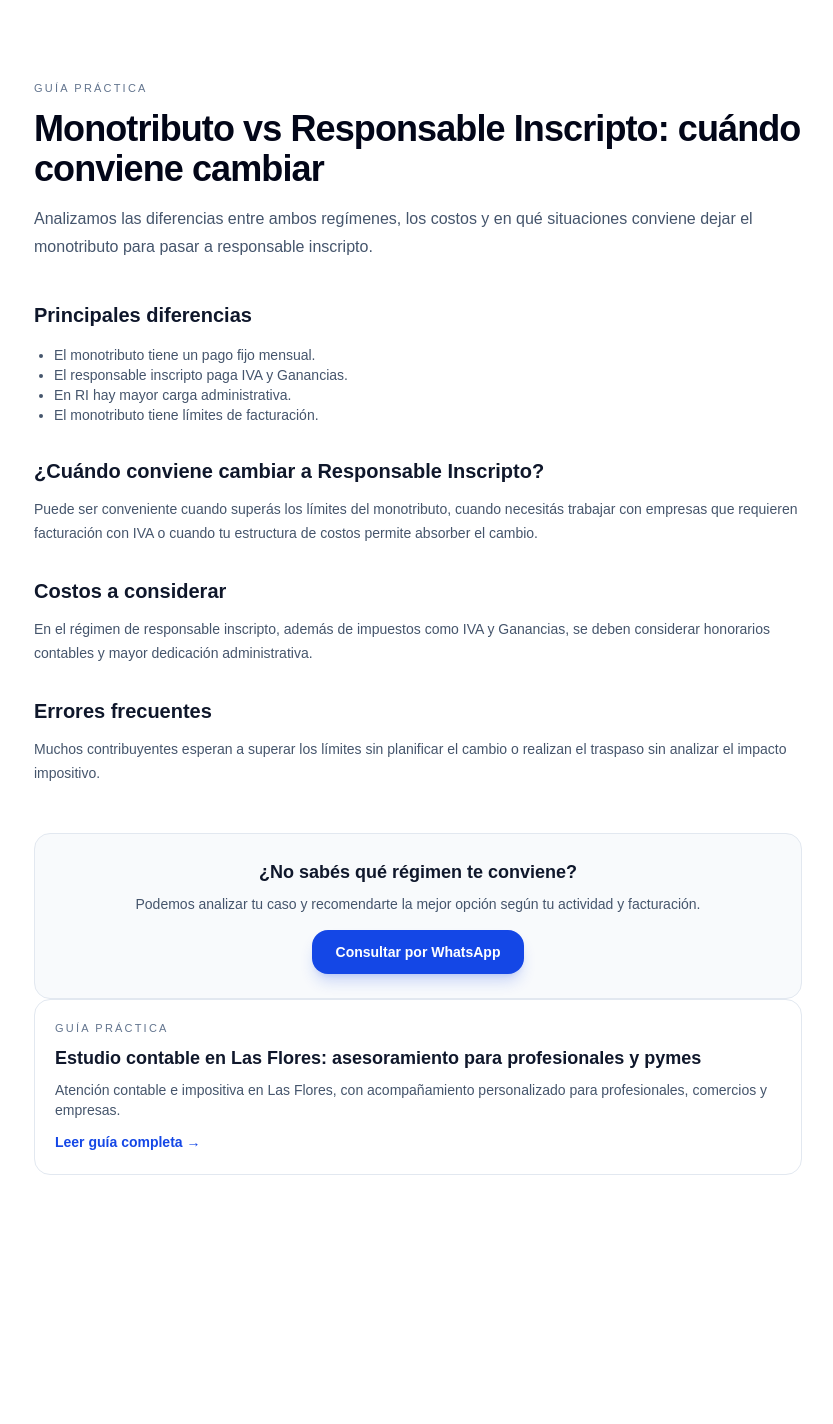
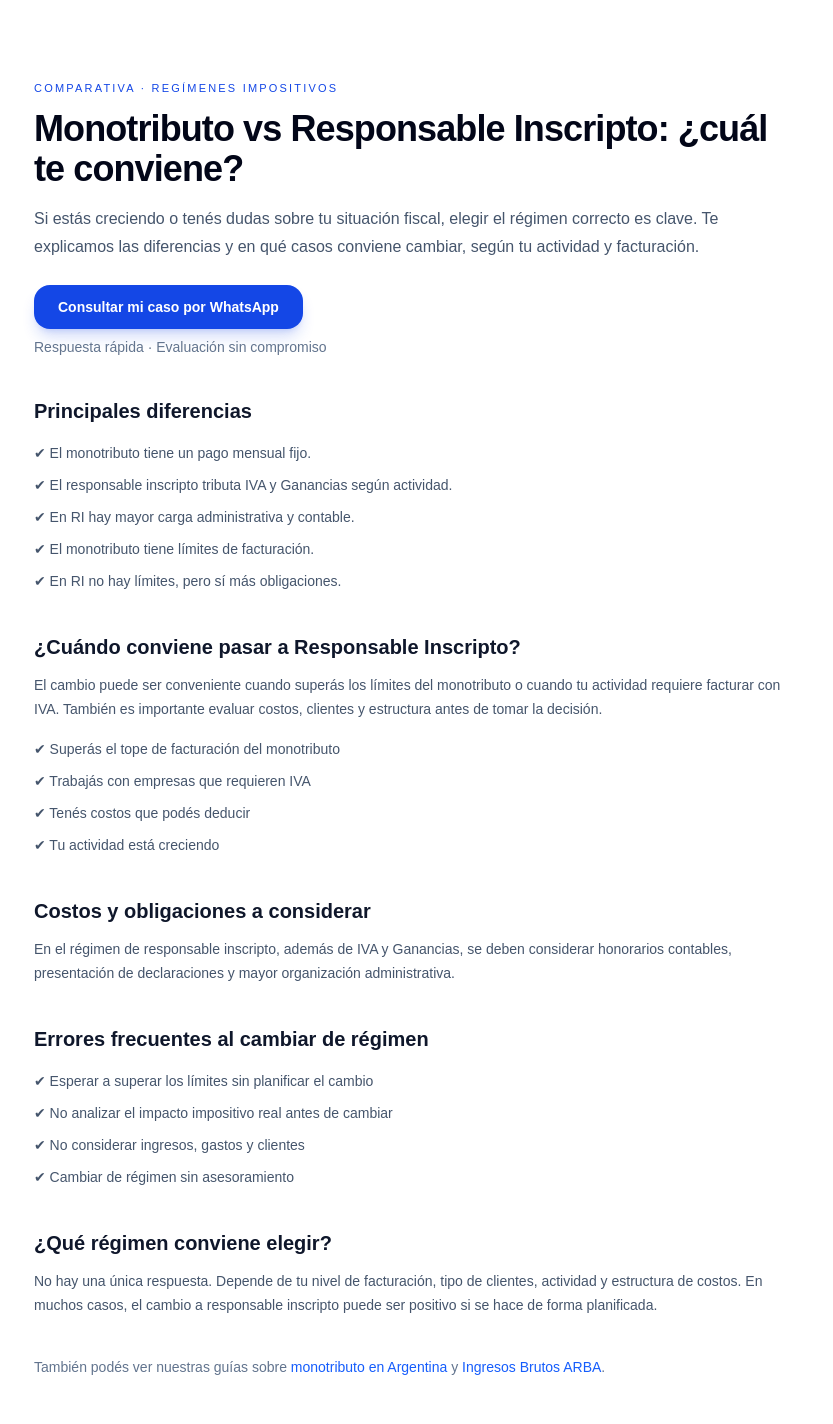
Before and after one commit to diegoartola/garciastefano-web, a Next.js app: page /responsable-inscripto-vs-monotributo in a window 1280 px wide. Shown: the top 1424 px of the page, without its empty margins (222-1055 px from the left). Before the commit the page ends 1255 px from the top, so only its background shows below. Built offline with nearby package versions, Linux system fonts and the light colour scheme.

Commit message:
Add monotributo vs ri landing

```diff
--- a/app/responsable-inscripto-vs-monotributo/page.tsx
+++ b/app/responsable-inscripto-vs-monotributo/page.tsx
@@ -1,27 +1,44 @@
 import type { Metadata } from "next";
 
 export const metadata: Metadata = {
-  title: "Monotributo vs Responsable Inscripto: cuándo conviene cambiar",
+  title:
+    "Monotributo vs Responsable Inscripto | ¿Cuál conviene en Buenos Aires?",
   description:
-    "Diferencias entre monotributo y responsable inscripto: impuestos, costos, ventajas y cuándo conviene cambiar de régimen en Argentina.",
+    "Diferencias entre monotributo y responsable inscripto: impuestos, costos y cuándo conviene cambiar según tu actividad en Argentina.",
 };
 
 export default function Page() {
   return (
     <main className="px-4 py-16 md:px-6 md:py-20">
       <div className="mx-auto max-w-3xl">
-        <p className="text-[11px] uppercase tracking-[0.2em] text-slate-500">
-          Guía práctica
+        {/* HERO */}
+        <p className="text-[11px] uppercase tracking-[0.2em] text-blue-700">
+          Comparativa · Regímenes impositivos
         </p>
 
         <h1 className="mt-3 text-3xl font-bold tracking-tight text-slate-950 md:text-4xl">
-          Monotributo vs Responsable Inscripto: cuándo conviene cambiar
+          Monotributo vs Responsable Inscripto: ¿cuál te conviene?
         </h1>
 
         <p className="mt-4 text-base leading-7 text-slate-600">
-          Analizamos las diferencias entre ambos regímenes, los costos y en qué
-          situaciones conviene dejar el monotributo para pasar a responsable
-          inscripto.
+          Si estás creciendo o tenés dudas sobre tu situación fiscal, elegir el
+          régimen correcto es clave. Te explicamos las diferencias y en qué
+          casos conviene cambiar, según tu actividad y facturación.
+        </p>
+
+        <div className="mt-6">
+          <a
+            href="https://wa.me/5492215035412?text=Hola,%20quiero%20saber%20si%20me%20conviene%20monotributo%20o%20responsable%20inscripto"
+            target="_blank"
+            rel="noopener noreferrer"
+            className="inline-block rounded-2xl bg-blue-700 px-6 py-3 text-sm font-semibold text-white shadow-lg shadow-blue-700/20 transition hover:bg-blue-800"
+          >
+            Consultar mi caso por WhatsApp
+          </a>
+        </div>
+
+        <p className="mt-2 text-sm text-slate-500">
+          Respuesta rápida · Evaluación sin compromiso
         </p>
 
         {/* DIFERENCIAS */}
@@ -30,73 +47,124 @@ export default function Page() {
             Principales diferencias
           </h2>
 
-          <ul className="mt-4 list-disc pl-5 text-sm text-slate-600">
-            <li>El monotributo tiene un pago fijo mensual.</li>
-            <li>El responsable inscripto paga IVA y Ganancias.</li>
-            <li>En RI hay mayor carga administrativa.</li>
-            <li>El monotributo tiene límites de facturación.</li>
+          <ul className="mt-4 space-y-2 text-sm leading-6 text-slate-600">
+            <li>✔ El monotributo tiene un pago mensual fijo.</li>
+            <li>
+              ✔ El responsable inscripto tributa IVA y Ganancias según
+              actividad.
+            </li>
+            <li>✔ En RI hay mayor carga administrativa y contable.</li>
+            <li>✔ El monotributo tiene límites de facturación.</li>
+            <li>✔ En RI no hay límites, pero sí más obligaciones.</li>
           </ul>
         </section>
 
         {/* CUANDO CAMBIAR */}
-        <section className="mt-8">
+        <section className="mt-10">
           <h2 className="text-xl font-semibold text-slate-900">
-            ¿Cuándo conviene cambiar a Responsable Inscripto?
+            ¿Cuándo conviene pasar a Responsable Inscripto?
           </h2>
 
           <p className="mt-3 text-sm leading-6 text-slate-600">
-            Puede ser conveniente cuando superás los límites del monotributo,
-            cuando necesitás trabajar con empresas que requieren facturación con
-            IVA o cuando tu estructura de costos permite absorber el cambio.
+            El cambio puede ser conveniente cuando superás los límites del
+            monotributo o cuando tu actividad requiere facturar con IVA. También
+            es importante evaluar costos, clientes y estructura antes de tomar
+            la decisión.
           </p>
+
+          <ul className="mt-4 space-y-2 text-sm leading-6 text-slate-600">
+            <li>✔ Superás el tope de facturación del monotributo</li>
+            <li>✔ Trabajás con empresas que requieren IVA</li>
+            <li>✔ Tenés costos que podés deducir</li>
+            <li>✔ Tu actividad está creciendo</li>
+          </ul>
         </section>
 
         {/* COSTOS */}
-        <section className="mt-8">
+        <section className="mt-10">
           <h2 className="text-xl font-semibold text-slate-900">
-            Costos a considerar
+            Costos y obligaciones a considerar
           </h2>
 
           <p className="mt-3 text-sm leading-6 text-slate-600">
-            En el régimen de responsable inscripto, además de impuestos como IVA
-            y Ganancias, se deben considerar honorarios contables y mayor
-            dedicación administrativa.
+            En el régimen de responsable inscripto, además de IVA y Ganancias,
+            se deben considerar honorarios contables, presentación de
+            declaraciones y mayor organización administrativa.
           </p>
         </section>
 
         {/* ERRORES */}
-        <section className="mt-8">
+        <section className="mt-10">
           <h2 className="text-xl font-semibold text-slate-900">
-            Errores frecuentes
+            Errores frecuentes al cambiar de régimen
+          </h2>
+
+          <ul className="mt-4 space-y-2 text-sm leading-6 text-slate-600">
+            <li>✔ Esperar a superar los límites sin planificar el cambio</li>
+            <li>✔ No analizar el impacto impositivo real antes de cambiar</li>
+            <li>✔ No considerar ingresos, gastos y clientes</li>
+            <li>✔ Cambiar de régimen sin asesoramiento</li>
+          </ul>
+        </section>
+
+        {/* CONTENIDO SEO */}
+        <section className="mt-10">
+          <h2 className="text-xl font-semibold text-slate-900">
+            ¿Qué régimen conviene elegir?
           </h2>
 
           <p className="mt-3 text-sm leading-6 text-slate-600">
-            Muchos contribuyentes esperan a superar los límites sin planificar
-            el cambio o realizan el traspaso sin analizar el impacto impositivo.
+            No hay una única respuesta. Depende de tu nivel de facturación, tipo
+            de clientes, actividad y estructura de costos. En muchos casos, el
+            cambio a responsable inscripto puede ser positivo si se hace de
+            forma planificada.
           </p>
         </section>
 
-        {/* CTA */}
+        {/* INTERLINKING */}
+        <section className="mt-10">
+          <p className="text-sm text-slate-500">
+            También podés ver nuestras guías sobre{" "}
+            <a
+              href="/monotributo-argentina"
+              className="font-medium text-blue-600 hover:underline"
+            >
+              monotributo en Argentina
+            </a>{" "}
+            y{" "}
+            <a
+              href="/ingresos-brutos-arba"
+              className="font-medium text-blue-600 hover:underline"
+            >
+              Ingresos Brutos ARBA
+            </a>
+            .
+          </p>
+        </section>
+
+        {/* CTA FINAL */}
         <div className="mt-12 rounded-2xl border border-slate-200 bg-slate-50 p-6 text-center">
           <h3 className="text-lg font-semibold text-slate-900">
             ¿No sabés qué régimen te conviene?
           </h3>
 
           <p className="mt-2 text-sm text-slate-600">
-            Podemos analizar tu caso y recomendarte la mejor opción según tu
-            actividad y facturación.
+            Analizamos tu situación y te recomendamos la mejor opción para tu
+            actividad, evitando errores y costos innecesarios.
           </p>
 
           <a
-            href="https://wa.me/5492215035412?text=Hola,%20quiero%20consultar%20si%20me%20conviene%20pasar%20a%20Responsable%20Inscripto"
+            href="https://wa.me/5492215035412?text=Hola,%20quiero%20saber%20si%20me%20conviene%20ser%20responsable%20inscripto"
             target="_blank"
             rel="noopener noreferrer"
             className="mt-4 inline-block rounded-2xl bg-blue-700 px-6 py-3 text-sm font-semibold text-white shadow-lg shadow-blue-700/20 transition hover:bg-blue-800"
           >
-            Consultar por WhatsApp
+            Hablar por WhatsApp ahora
           </a>
         </div>
-        <div className="rounded-2xl border border-slate-200 bg-white p-5">
+
+        {/* LAS FLORES */}
+        <div className="mt-10 rounded-2xl border border-slate-200 bg-white p-5">
           <p className="text-[11px] uppercase tracking-[0.2em] text-slate-500">
             Guía práctica
           </p>
```
